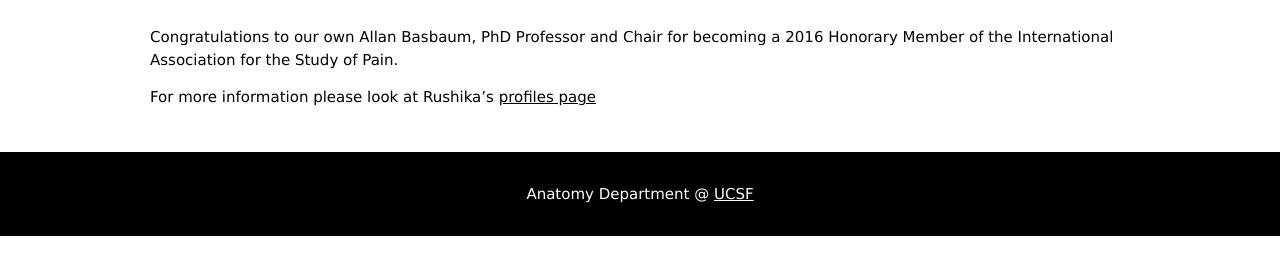
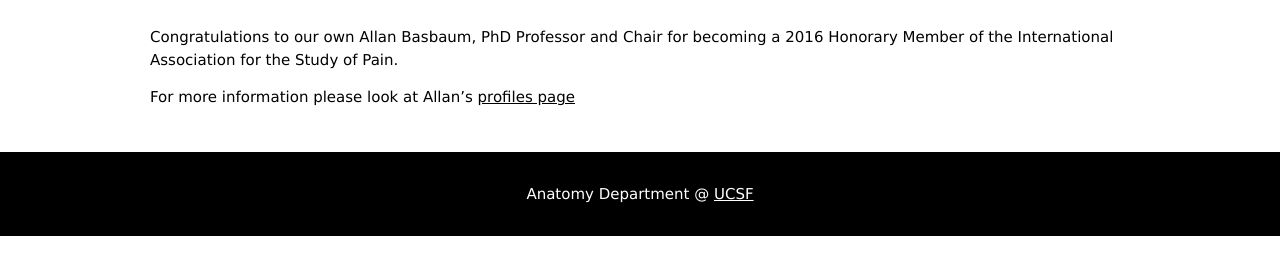
Before and after one commit to UCSF-Anatomy/anat-jekyll-2017, a Jekyll site: the page built from _posts/news/2016-01-01-basbaum.markdown, in a window 1280 px wide. Shown: the part 555-830 px from the top of the page. Built offline with Jekyll 4.4.1, drawn with Linux system fonts in a browser that asks for light colours; nearby versions of some CDN libraries.

Commit message:
name fixes
text errors

```diff
--- a/_posts/news/2016-01-01-basbaum.markdown
+++ b/_posts/news/2016-01-01-basbaum.markdown
@@ -7,4 +7,4 @@ published: true
 ---
 Congratulations to our own Allan Basbaum, PhD Professor and Chair for becoming a 2016 Honorary Member of the International Association for the Study of Pain.
 
-For more information please look at Rushika's [profiles page](http://profiles.ucsf.edu/allan.basbaum)
+For more information please look at Allan's [profiles page](http://profiles.ucsf.edu/allan.basbaum)
--- a/_posts/news/2016-01-01-feinberg.markdown
+++ b/_posts/news/2016-01-01-feinberg.markdown
@@ -8,4 +8,4 @@ published: true
 Congratulations to our own Evan Feinberg, PhD for being awarded 2016 Recipient of grants from the Ziegler Foundation for the Blind as well a Klingenstein-Simons Fellowship Award in the Neurosciences and received a NARSAD Young Investigator Award
 
 Here is a [link to the Ziegler award.](http://emzfoundation.com/?p=347)
-For more information please look at Rushika's [profiles page](http://profiles.ucsf.edu/evan.feinberg)
+For more information please look at Evan's [profiles page](http://profiles.ucsf.edu/evan.feinberg)
```
